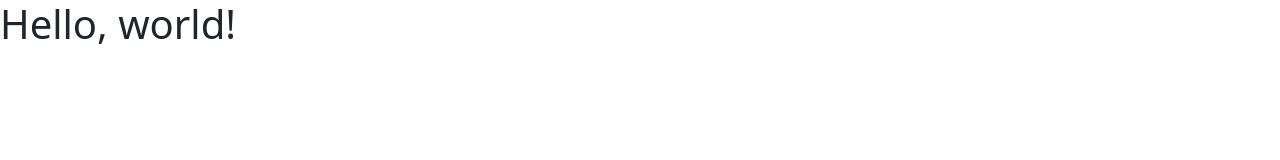
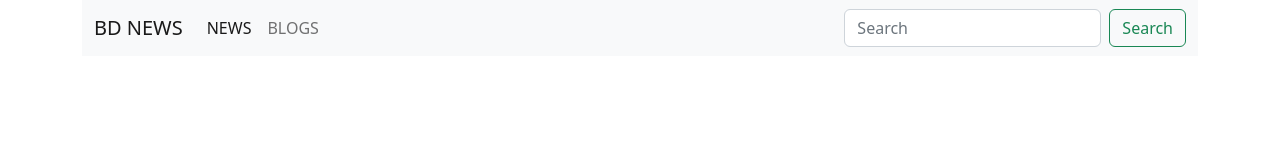
Before and after one commit to wahid30/bd-news-portal, a plain HTML site: page index.html in a window 1280 px wide. Drawn offline with nearby package versions, Linux system fonts and the light colour scheme.

Commit message:
navbar is added

```diff
--- a/index.html
+++ b/index.html
@@ -12,7 +12,46 @@
     />
   </head>
   <body>
-    <h1>Hello, world!</h1>
+    <!-- header section  -->
+    <header class="container">
+      <nav class="navbar navbar-expand-lg bg-light">
+        <div class="container-fluid">
+          <a class="navbar-brand" href="#">BD NEWS</a>
+          <button
+            class="navbar-toggler"
+            type="button"
+            data-bs-toggle="collapse"
+            data-bs-target="#navbarTogglerDemo02"
+            aria-controls="navbarTogglerDemo02"
+            aria-expanded="false"
+            aria-label="Toggle navigation"
+          >
+            <span class="navbar-toggler-icon"></span>
+          </button>
+          <div class="collapse navbar-collapse" id="navbarTogglerDemo02">
+            <ul class="navbar-nav me-auto mb-2 mb-lg-0">
+              <li class="nav-item">
+                <a class="nav-link active" aria-current="page" href="#">NEWS</a>
+              </li>
+              <li class="nav-item">
+                <a class="nav-link" href="#">BLOGS</a>
+              </li>
+            </ul>
+            <form class="d-flex" role="search">
+              <input
+                class="form-control me-2"
+                type="search"
+                placeholder="Search"
+                aria-label="Search"
+              />
+              <button class="btn btn-outline-success" type="submit">
+                Search
+              </button>
+            </form>
+          </div>
+        </div>
+      </nav>
+    </header>
     <script
       src="https://cdn.jsdelivr.net/npm/bootstrap@5.2.0/dist/js/bootstrap.bundle.min.js"
       integrity="sha384-A3rJD856KowSb7dwlZdYEkO39Gagi7vIsF0jrRAoQmDKKtQBHUuLZ9AsSv4jD4Xa"
```
